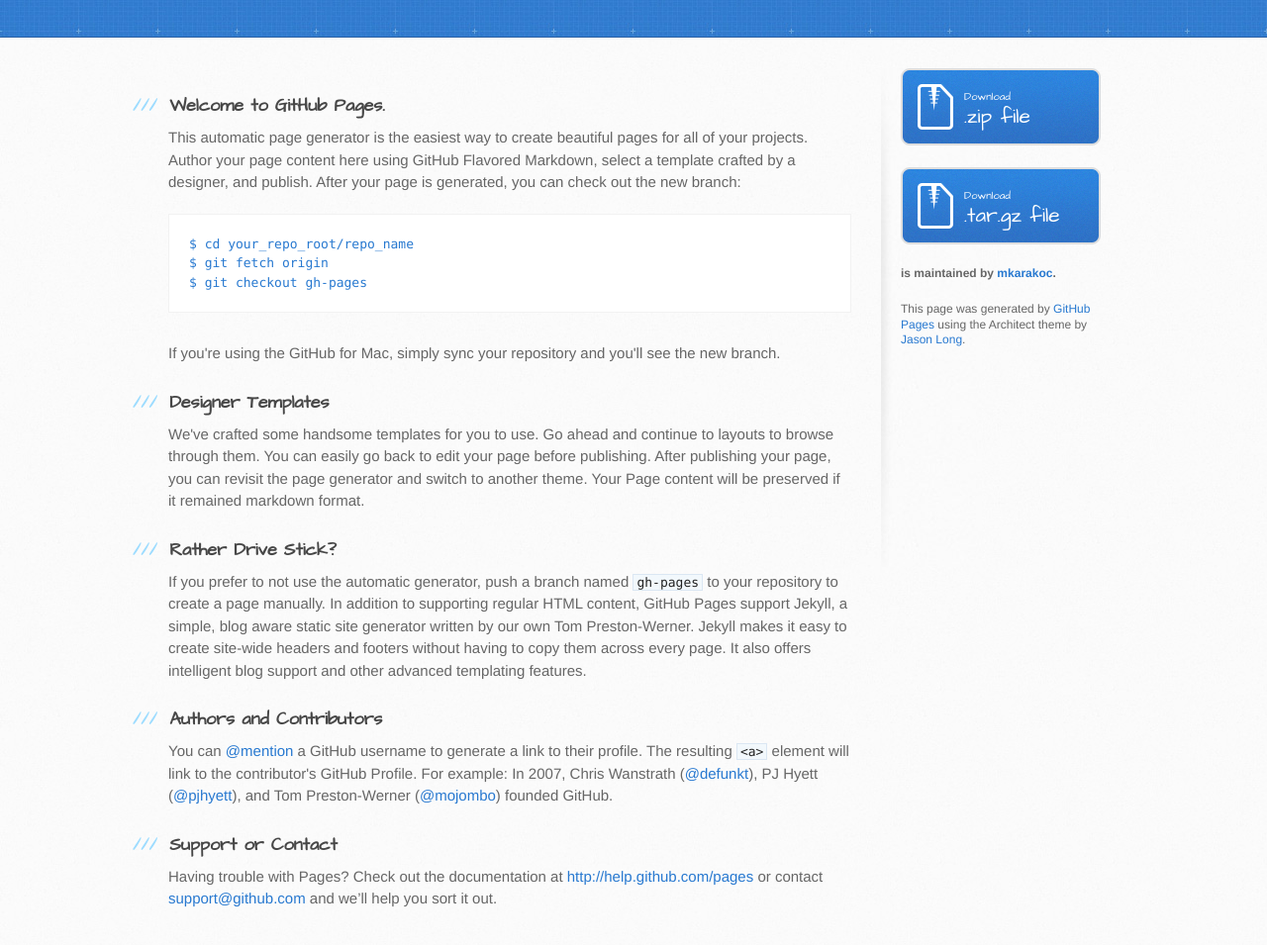
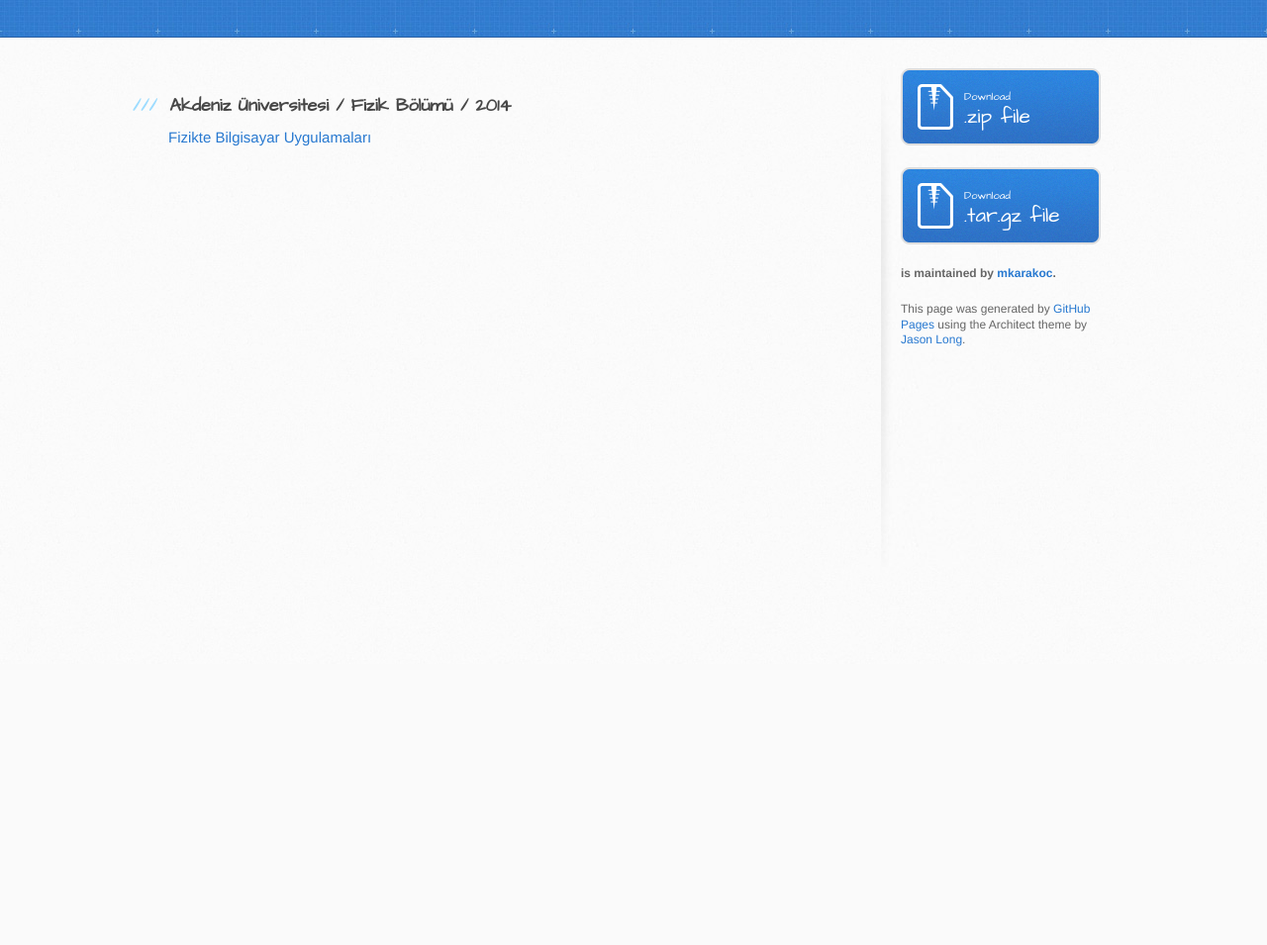
Before and after one commit to mkarakoc/SayisalHesaplama, a plain HTML site: page index.html in a window 1280 px wide. Shown: the part 129-1084 px from the top of the page at 99% size. After the commit the page ends 800 px from the top, so only its background shows below. Drawn offline with Linux system fonts and the light colour scheme.

Commit message:
Create gh-pages branch via GitHub

```diff
--- a/index.html
+++ b/index.html
@@ -29,36 +29,9 @@
       <div class="inner clearfix">
         <section id="main-content">
           <h3>
-<a name="welcome-to-github-pages" class="anchor" href="#welcome-to-github-pages"><span class="octicon octicon-link"></span></a>Welcome to GitHub Pages.</h3>
+<a name="akdeniz-%C3%9Cniversitesi--fizik-b%C3%B6l%C3%BCm%C3%BC--2014" class="anchor" href="#akdeniz-%C3%9Cniversitesi--fizik-b%C3%B6l%C3%BCm%C3%BC--2014"><span class="octicon octicon-link"></span></a>Akdeniz Üniversitesi / Fizik Bölümü / 2014</h3>
 
-<p>This automatic page generator is the easiest way to create beautiful pages for all of your projects. Author your page content here using GitHub Flavored Markdown, select a template crafted by a designer, and publish. After your page is generated, you can check out the new branch:</p>
-
-<pre><code>$ cd your_repo_root/repo_name
-$ git fetch origin
-$ git checkout gh-pages
-</code></pre>
-
-<p>If you're using the GitHub for Mac, simply sync your repository and you'll see the new branch.</p>
-
-<h3>
-<a name="designer-templates" class="anchor" href="#designer-templates"><span class="octicon octicon-link"></span></a>Designer Templates</h3>
-
-<p>We've crafted some handsome templates for you to use. Go ahead and continue to layouts to browse through them. You can easily go back to edit your page before publishing. After publishing your page, you can revisit the page generator and switch to another theme. Your Page content will be preserved if it remained markdown format.</p>
-
-<h3>
-<a name="rather-drive-stick" class="anchor" href="#rather-drive-stick"><span class="octicon octicon-link"></span></a>Rather Drive Stick?</h3>
-
-<p>If you prefer to not use the automatic generator, push a branch named <code>gh-pages</code> to your repository to create a page manually. In addition to supporting regular HTML content, GitHub Pages support Jekyll, a simple, blog aware static site generator written by our own Tom Preston-Werner. Jekyll makes it easy to create site-wide headers and footers without having to copy them across every page. It also offers intelligent blog support and other advanced templating features.</p>
-
-<h3>
-<a name="authors-and-contributors" class="anchor" href="#authors-and-contributors"><span class="octicon octicon-link"></span></a>Authors and Contributors</h3>
-
-<p>You can <a href="https://github.com/blog/821" class="user-mention">@mention</a> a GitHub username to generate a link to their profile. The resulting <code>&lt;a&gt;</code> element will link to the contributor's GitHub Profile. For example: In 2007, Chris Wanstrath (<a href="https://github.com/defunkt" class="user-mention">@defunkt</a>), PJ Hyett (<a href="https://github.com/pjhyett" class="user-mention">@pjhyett</a>), and Tom Preston-Werner (<a href="https://github.com/mojombo" class="user-mention">@mojombo</a>) founded GitHub.</p>
-
-<h3>
-<a name="support-or-contact" class="anchor" href="#support-or-contact"><span class="octicon octicon-link"></span></a>Support or Contact</h3>
-
-<p>Having trouble with Pages? Check out the documentation at <a href="http://help.github.com/pages">http://help.github.com/pages</a> or contact <a href="mailto:support@github.com">support@github.com</a> and we’ll help you sort it out.</p>
+<p><a href="http://mkarakoc.github.io/dersnotu/fbu-2014">Fizikte Bilgisayar Uygulamaları</a></p>
         </section>
 
         <aside id="sidebar">
```
Also changed, not shown: params.json (+1 -1 lines).
